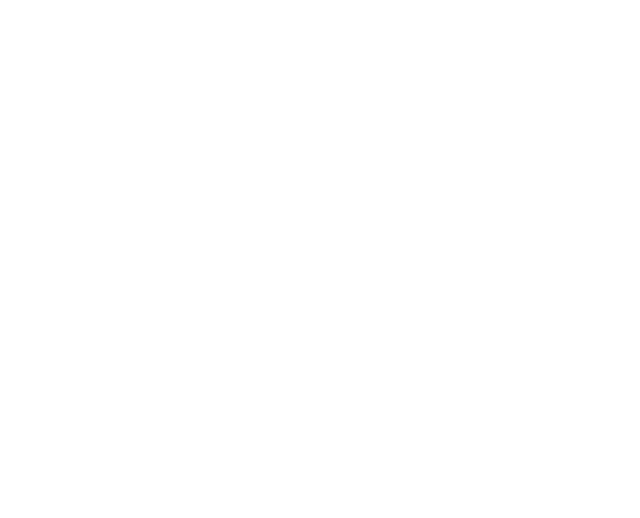
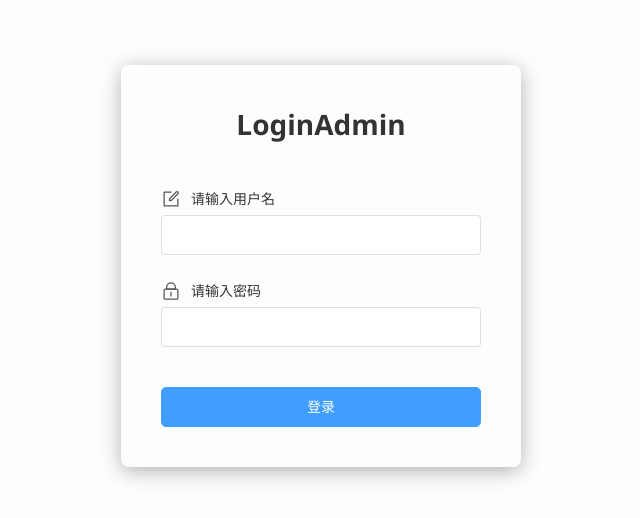
Before and after one commit to white-by/uni-trade, a Vue app: page /admin/login in a window 1280 px wide. Before the commit this address had no page. Shown: the part 134-652 px from the top of the page, without its empty margins (319-959 px from the left). Built offline with nearby package versions, Linux system fonts and the light colour scheme; a small style sheet from the web is missing.

Commit message:
修改了命名

```diff
--- a/src/views/Layout/conponents/LayoutNav.vue
+++ b/src/views/Layout/conponents/LayoutNav.vue
@@ -1,7 +1,8 @@
 <script setup>
 import { ArrowDown, Search } from '@element-plus/icons-vue'
-import { ref } from 'vue';
-// const input = ref('')
+import { ref } from 'vue'
+
+let input = ref('')
 </script>
 
 <template>
@@ -11,21 +12,20 @@ import { ref } from 'vue';
         <h1 class="logo">
           <RouterLink to="/">校园二手交易站</RouterLink>
         </h1>
-              <div class="site-name">
-                校园二手交易站
-              </div>
+        <div class="site-name">校园二手交易站</div>
         <div class="search">
-                <el-input
-                  v-model="input"
-                  style="width: 440px"
-                  placeholder="请输入商品名称"
-                  :prefix-icon="Search"
-                />
+          <el-input v-model="input" style="width: 440px" placeholder="请输入商品名称" :prefix-icon="Search" />
         </div>
         <template v-if="true">
-                <li><a href="javascript:;"><i class="iconfont icon-announcement"></i></a></li>
-                <li><a href="javascript:;"><i class="iconfont icon-shop"></i></a></li>
-                <li><a href="javascript:;"><i class="iconfont icon-message"></i></a></li>
+          <li>
+            <a href="javascript:;"><i class="iconfont icon-announcement"></i></a>
+          </li>
+          <li>
+            <a href="javascript:;"><i class="iconfont icon-shop"></i></a>
+          </li>
+          <li>
+            <a href="javascript:;"><i class="iconfont icon-message"></i></a>
+          </li>
           <el-divider direction="vertical" />
           <li>
             <el-dropdown placement="bottom" size="large">
@@ -63,21 +63,19 @@ import { ref } from 'vue';
       </ul>
     </div>
   </nav>
-
 </template>
 
 <style scoped lang="scss">
-.container{
+.container {
   padding: 0 50px;
   width: 100%;
 }
 
-
 .logo {
   width: 120px;
-  position: absolute;  // 设置绝对定位
-  top: -18px;          // 向上移动（根据需要调整值）
-  left: 50px;             // 确保它贴在最左侧
+  position: absolute; // 设置绝对定位
+  top: -18px; // 向上移动（根据需要调整值）
+  left: 50px; // 确保它贴在最左侧
 
   a {
     display: block;
@@ -120,12 +118,11 @@ import { ref } from 'vue';
         }
       }
 
-      ~li {
+      ~ li {
         a {
           border-left: 2px solid #666;
         }
       }
-
     }
   }
 }
@@ -147,7 +144,7 @@ import { ref } from 'vue';
   color: #cdcdcd;
   display: flex;
   align-items: center;
-  font-size: 16px;// 用户名字体大小
+  font-size: 16px; // 用户名字体大小
   outline: none;
 
   i.iconfont {
@@ -160,5 +157,4 @@ import { ref } from 'vue';
     outline: none;
   }
 }
-
 </style>
--- a/src/views/login/LoginAdmin.vue
+++ b/src/views/login/LoginAdmin.vue
@@ -4,7 +4,7 @@
       <div class="title-container">
         <h3 class="title">LoginAdmin</h3>
       </div>
-
+      <br />
       <el-form-item prop="username">
         <el-icon size="20" class="svg-container"><Edit /></el-icon>
         <span>请输入用户名</span>
@@ -124,7 +124,8 @@ const handleLogin = () => {
 }
 
 .login-button {
-  height: 50px;
+  width: 100%;
+  height: 40px;
   margin-top: 20px;
   border-radius: 5px;
   background-color: #409eff;
```
Also changed, not shown: src/router/index.js (+6 -6 lines), src/views/Layout/conponents/LayoutHeader.vue (+3 -4 lines), src/views/Layout/LayoutPage.vue (renamed from src/views/Layout/layout.vue), src/views/home/GoodsPage.vue (renamed from src/views/Home/goods.vue). Lines whose indentation alone changed are shown as unchanged.
